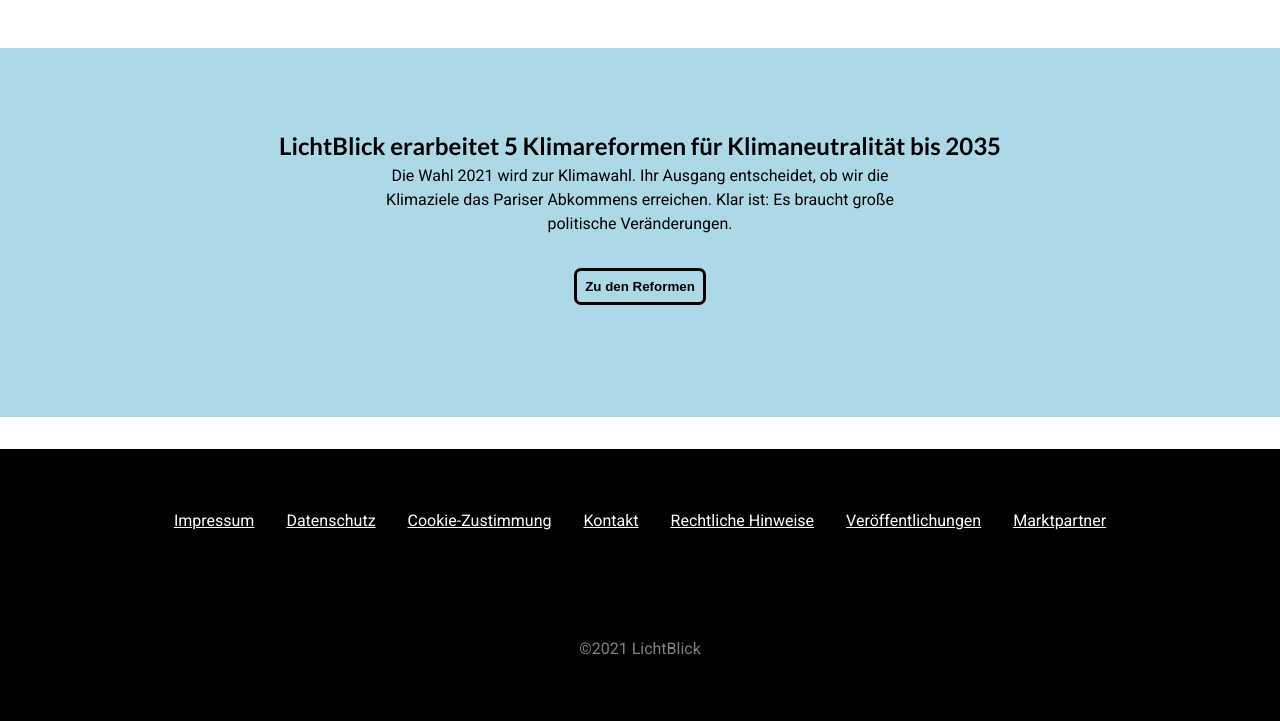
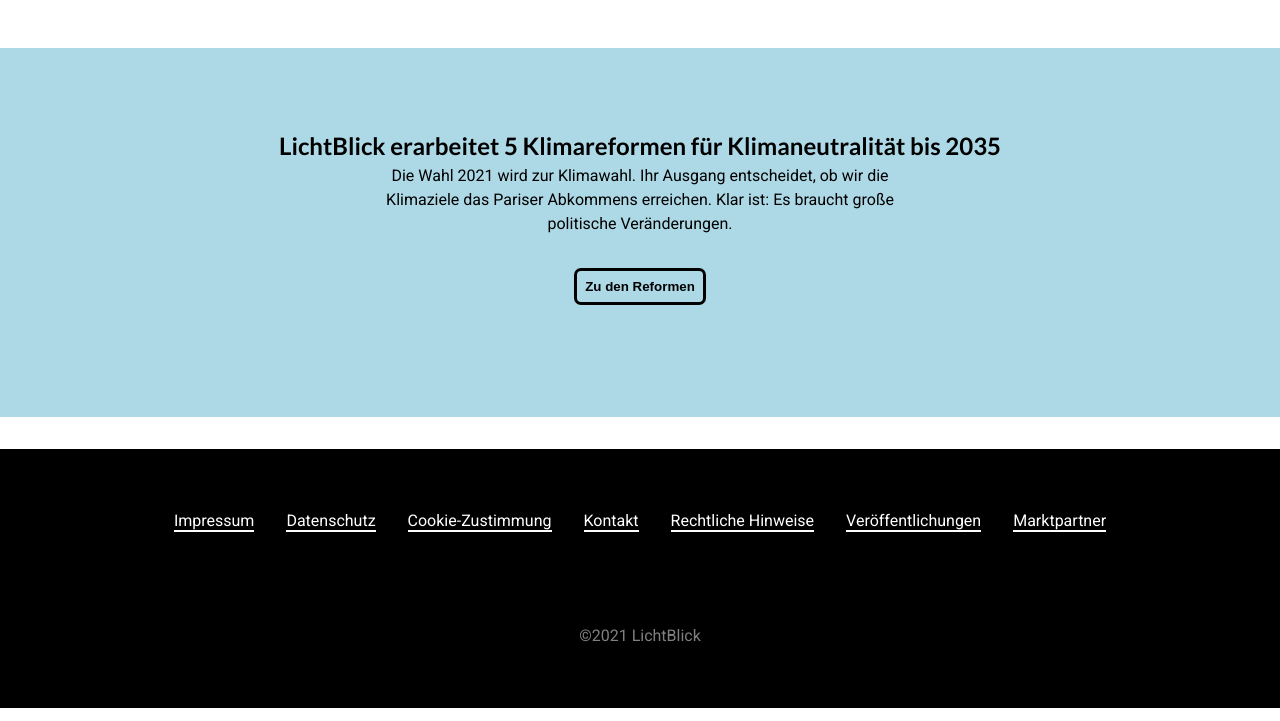
Before and after one commit to Goanta-Ovidiu/Checkpoint, a plain HTML site: page index.html in a window 1280 px wide. Shown: the part 2101-2822 px from the top of the page. Drawn offline with Linux system fonts and the light colour scheme.

Commit message:
feat:some small changes

```diff
--- a/style.css
+++ b/style.css
@@ -276,5 +276,8 @@
   }
   #footer a {
     margin: 1rem;
+    text-decoration: none;
+    border-bottom: 2px solid white;
+    height: 2.2rem;
   }
 }
```
